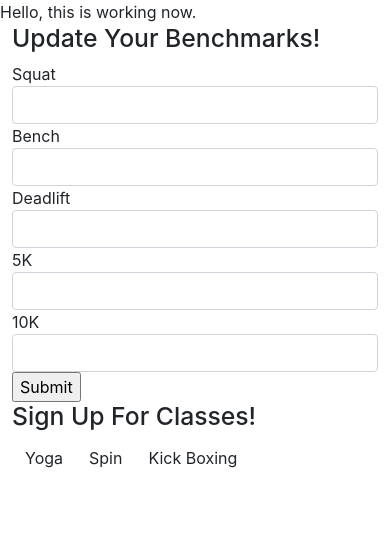
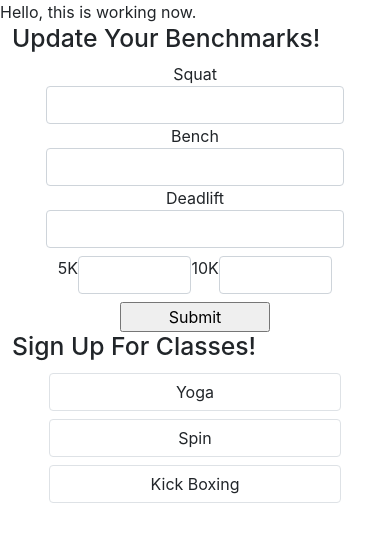
Before and after one commit to DuGBB/Lennons-Fitness-Super-App, a React (Create React App) app in the folder client/: page / in a window 390 px wide. Shown: the top 542 px of the page. Built offline with nearby package versions, Linux system fonts and the light colour scheme.

Commit message:
basic responsive styling

```diff
--- a/client/src/components/Benchmarks/index.js
+++ b/client/src/components/Benchmarks/index.js
@@ -23,19 +23,27 @@ function Benchmarks (){
             <h2>
                 Update Your Benchmarks!
             </h2>
-            <form onSubmit={handleSubmit}>
-                <label htmlFor="squat">Squat</label>
-                <input type="text" className="form-control" id="squat" name="squat"></input>
-                <label htmlFor="bench">Bench</label>
-                <input type="text" className="form-control" id="bench" name="bench"></input>
-                <label htmlFor="deadlift">Deadlift</label>
-                <input type="text" className="form-control" id="deadlift" name="deadlift"></input>
-                <label htmlFor="fivek">5K</label>
-                <input type="text" className="form-control" id="fiveK" name="fiveK"></input>
-                <label htmlFor="tenK">10K</label>
-                <input type="text" className="form-control" id="tenK" name="tenK"></input>
-                <input type="submit"></input>
+            <div className="d-flex justify-content-center">
+            <form onSubmit={handleSubmit} className="w-75">
+              <div className="d-flex row justify-content-center">
+                <label htmlFor="squat" className="d-flex col-md justify-content-center">Squat</label>
+                <input type="text" className="form-control col-md" id="squat" name="squat"></input>
+                <label htmlFor="bench" className="d-flex justify-content-center col-md">Bench</label>
+                <input type="text" className="form-control col-md" id="bench" name="bench"></input>
+                <label htmlFor="deadlift" className="d-flex col-md justify-content-center">Deadlift</label>
+                <input type="text" className="form-control col-md" id="deadlift" name="deadlift"></input>
+                </div>
+                <div className="d-flex justify-content-center mt-2">
+                <label htmlFor="fivek" className="d-flex col-md justify-content-center">5K</label>
+                <input type="text" className="form-control col-md" id="fiveK" name="fiveK"></input>
+                <label htmlFor="tenK" className="d-flex col-md justify-content-center">10K</label>
+                <input type="text" className="form-control col-md" id="tenK" name="tenK"></input>
+                </div>
+                <div className="row justify-content-center">
+                <input type="submit" className="mt-2 w-50"></input>
+                </div>
             </form>
+            </div>
         </section>
     )
 };
--- a/client/src/components/ClassSchedule/index.js
+++ b/client/src/components/ClassSchedule/index.js
@@ -4,15 +4,16 @@ function ClassSchedule (){
 
     const handleClassSubmit = (e) => {
         e.preventDefault();
-
       };
 
     return (
         <section className="container">
             <h2>Sign Up For Classes!</h2>
-            <button className="btn" type="submit" id="yogaBtn">Yoga</button>
-            <button className="btn" type="submit" id="spinBtn">Spin</button>
-            <button className="btn" type="submit" id="KbBtn">Kick Boxing</button>
+            <div className="d-flex row justify-content-center">
+            <button onClick={handleClassSubmit} className="btn col-md border w-75 m-1" type="submit" id="yogaBtn">Yoga</button>
+            <button onClick={handleClassSubmit} className="btn col-md border w-75 m-1" type="submit" id="spinBtn">Spin</button>
+            <button onClick={handleClassSubmit} className="btn col-md border w-75 m-1" type="submit" id="KbBtn">Kick Boxing</button>
+            </div>
         </section>
     )
 }
```
